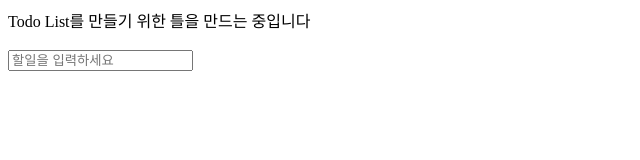
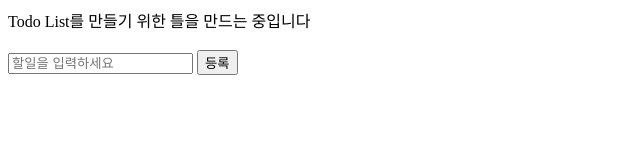
Before and after one commit to nurja1218/todoList, a plain HTML site: page index.html in a window 1280 px wide. Shown: the whole page, without its empty margins (0-640 px from the left). Drawn offline with Linux system fonts and the light colour scheme.

Commit message:
second input tag add

```diff
--- a/index.html
+++ b/index.html
@@ -8,6 +8,7 @@
     <div>
         Todo List를 만들기 위한 틀을 만드는 중입니다<br><br>
         <input type="text" placeholder="할일을 입력하세요">
+        <input type="submit" value="등록" >
     </div>
 </body>
 </html>
```
